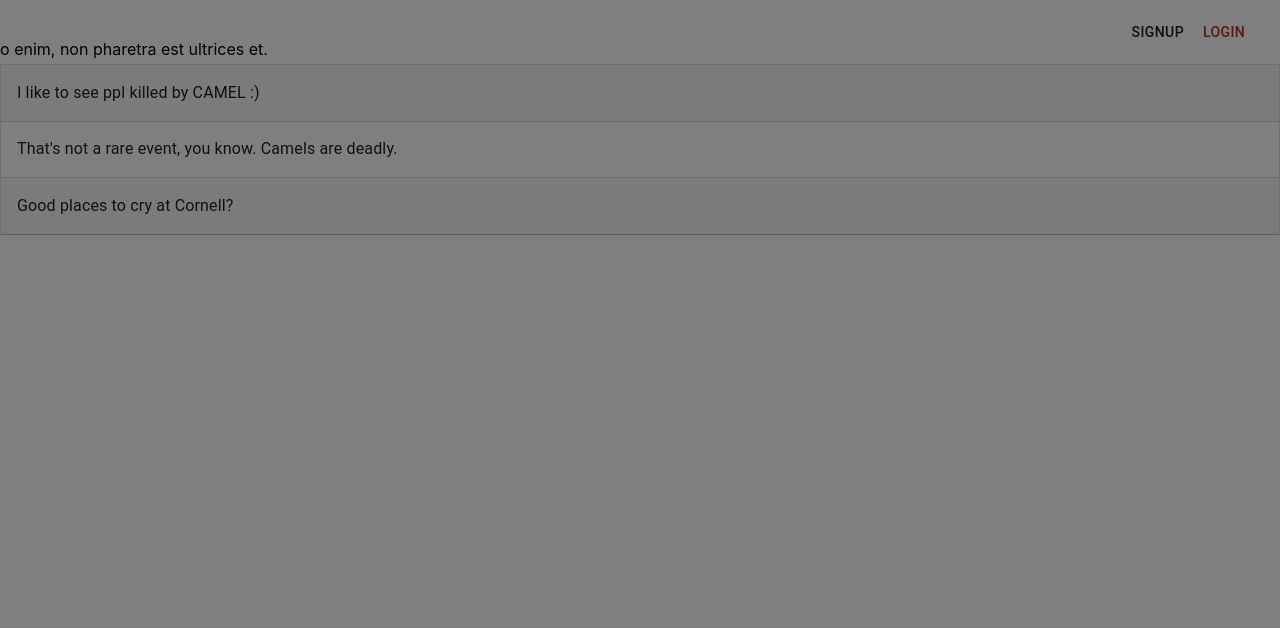
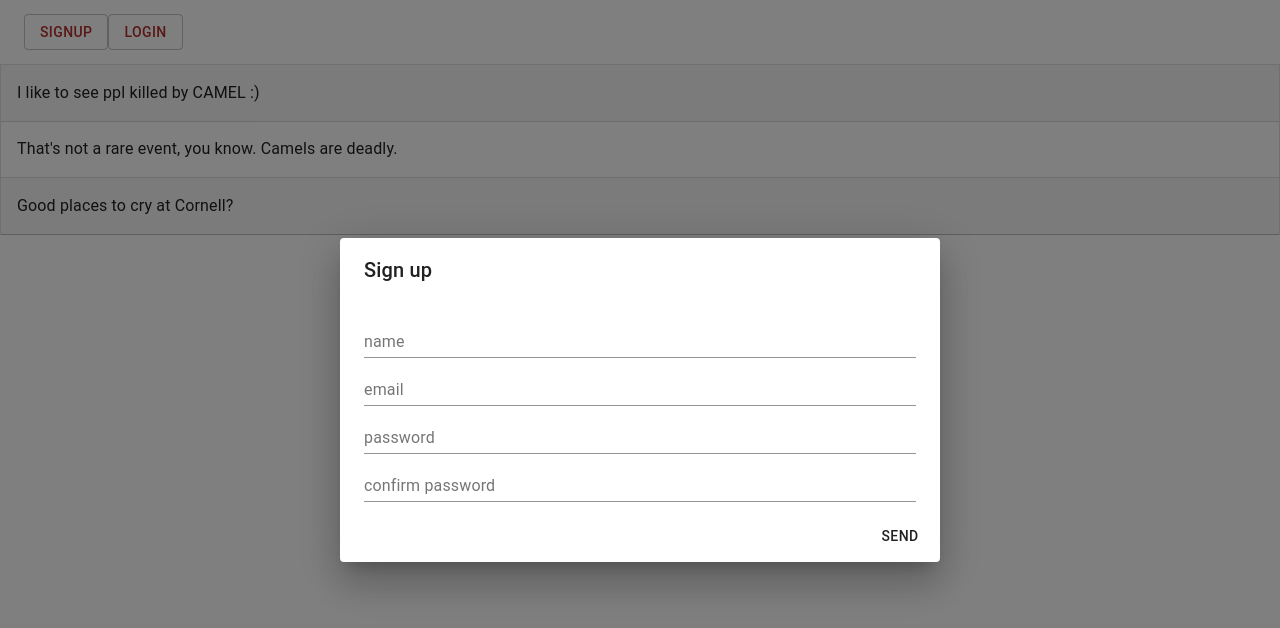
Before and after one commit to liuyuemingm/O-Uni, a React (Create React App) app in the folder frontend/: page / in a window 1280 px wide. Both pictures are taken after a click on the button "SIGNUP". Shown: the top 628 px of the page. Built offline with nearby package versions, Linux system fonts and the light colour scheme.

Commit message:
signup and login

```diff
--- a/frontend/src/App.js
+++ b/frontend/src/App.js
@@ -1,20 +1,13 @@
 import './App.css';
 import Accordion from "./components/MainPanel"
 import Navbar from './components/Background';
-import { BrowserRouter as Router, Switch, Route } from 'react-router-dom';
-
-
+import LogB from './components/Sample';
 function App() {
   return (
-    <Router>
     <div className="App">
-      <Navbar />
+      <LogB />
       <Accordion/>
-      <Switch>
-        <Route path= '/main' components={Accordion}/>
-      </Switch>
     </div>
-    </Router>
   );
 }
 
--- a/frontend/src/components/Background.js
+++ b/frontend/src/components/Background.js
@@ -5,6 +5,8 @@ import Toolbar from '@material-ui/core/Toolbar';
 import Typography from '@material-ui/core/Typography';
 import Button from '@material-ui/core/Button';
 import Modal from '@material-ui/core/Modal';
+import Backdrop from '@material-ui/core/Backdrop';
+import Fade from '@material-ui/core/Fade';
 
 
 const useStyles = makeStyles(theme => ({
@@ -14,6 +16,17 @@ const useStyles = makeStyles(theme => ({
   title: {
     flexGrow: 1,
   },
+  modal: {
+    display: 'flex',
+    alignItems: 'center',
+    justifyContent: 'center',
+},
+paper: {
+    backgroundColor: theme.palette.background.paper,
+    border: '2px solid #000',
+    boxShadow: theme.shadows[5],
+    padding: theme.spacing(2, 4, 3),
+},
 }));
 
 const Navbar = () => {
@@ -57,17 +70,25 @@ const Navbar = () => {
           Login
         </Button>
         <Modal
-                aria-labelledby="simple-modal-title"
-                aria-describedby="simple-modal-description"
+                aria-labelledby="transition-modal-title"
+                aria-describedby="transition-modal-description"
+                className={classes.modal}
                 open={open}
                 onClose={handleClose}
+                closeAfterTransition
+                BackdropComponent={Backdrop}
+                BackdropProps={{
+                    timeout: 500,
+                }}
             >
-                <div style={modalStyle} className={classes.paper}>
-                    <h2>Simple React Modal</h2>
-                    <p>
-                        Lorem ipsum dolor sit amet, consectetur adipiscing elit. Morbi accumsan odio enim, non pharetra est ultrices et.
-                    </p>
-                </div>
+                <Fade in={open}>
+                    <div className={classes.paper}>
+                        <h2>Animated React Modal</h2>
+                        <p>
+                            Lorem ipsum dolor sit amet, consectetur adipiscing elit. Morbi accumsan odio enim.
+                        </p>
+                    </div>
+                </Fade>
             </Modal>
       </Toolbar>
     </AppBar>
--- /dev/null
+++ b/frontend/src/components/Sample.js
@@ -0,0 +1,124 @@
+import React, { useState } from "react";
+import ReactDOM from "react-dom";
+import Button from "@material-ui/core/Button";
+import Dialog from "@material-ui/core/Dialog";
+import DialogTitle from "@material-ui/core/DialogTitle";
+import DialogActions from "@material-ui/core/DialogActions";
+import DialogContent from "@material-ui/core/DialogContent";
+import AppBar from '@material-ui/core/AppBar';
+import Toolbar from '@material-ui/core/Toolbar';
+import Typography from '@material-ui/core/Typography';
+import TextField from "@material-ui/core/TextField";
+import { Grid } from "@material-ui/core";
+
+const classes = {};
+
+const LogB = () => {
+  const [openLogin, setOpenLogin] = useState(false);
+  const [openSignup, setOpenSignup] = useState(false);
+
+  return (
+
+    <div>
+      <Top
+        onClickLogin={() => setOpenLogin(true)}
+        onClickSignup={() => setOpenSignup(true)}
+      />
+      <SignupModal open={openLogin} handleClose={() => setOpenLogin(false)} />
+      <LoginModal open={openSignup} handleClose={() => setOpenSignup(false)} />
+    </div>
+  );
+};
+
+const Top = (props) => {
+  return (
+    <AppBar position="static" style = {{ background: '#FFFFFF' }}>
+      <Toolbar>
+
+    <React.Fragment>
+
+      <div>
+        <Button
+          variant="outlined"
+          className={classes.loginButton}
+          onClick={props.onClickLogin}
+          style={{color:"#B52E2E"}}
+        >
+          Signup
+        </Button>
+        <Button
+          variant="outlined"
+          className={classes.loginButton}
+          onClick={props.onClickSignup}
+          style={{color:"#B52E2E"}}
+        >
+          Login
+        </Button>
+      </div>
+    </React.Fragment>
+    </Toolbar>
+
+    </AppBar>
+
+  );
+};
+
+const SignupModal = (props) => {
+  return (
+    <div>
+      <Dialog
+        open={props.open}
+        onClose={props.handleClose}
+        aria-labelledby="alert-dialog-title"
+        aria-describedby="alert-dialog-description"
+      >
+        <DialogTitle id="alert-dialog-title" className={classes.title}>
+          Sign up
+        </DialogTitle>
+        <DialogContent className={classes.content}>
+          <div className={classes.text}>
+            <TextField id="standard-basic" label="name" fullWidth />
+            <TextField id="standard-basic" label="email" fullWidth />
+            <TextField id="standard-basic" label="password" fullWidth />
+            <TextField id="standard-basic" label="confirm password" fullWidth />
+          </div>
+        </DialogContent>
+        <DialogActions>
+          <Button onClick={props.handleClose} className={classes.signUpButton}>
+            Send
+          </Button>
+        </DialogActions>
+      </Dialog>
+    </div>
+  );
+};
+
+const LoginModal = (props) => {
+  return (
+    <div>
+      <Dialog
+        open={props.open}
+        onClose={props.handleClose}
+        aria-labelledby="alert-dialog-title"
+        aria-describedby="alert-dialog-description"
+      >
+        <DialogTitle id="alert-dialog-title" className={classes.title}>
+          Login
+        </DialogTitle>
+        <DialogContent className={classes.content}>
+          <div className={classes.text}>
+            <TextField id="standard-basic" label="name" fullWidth />
+            <TextField id="standard-basic" label="password" fullWidth />
+          </div>
+        </DialogContent>
+        <DialogActions>
+          <Button onClick={props.handleClose} className={classes.signUpButton}>
+            Login
+          </Button>
+        </DialogActions>
+      </Dialog>
+    </div>
+  );
+};
+
+export default LogB
```
